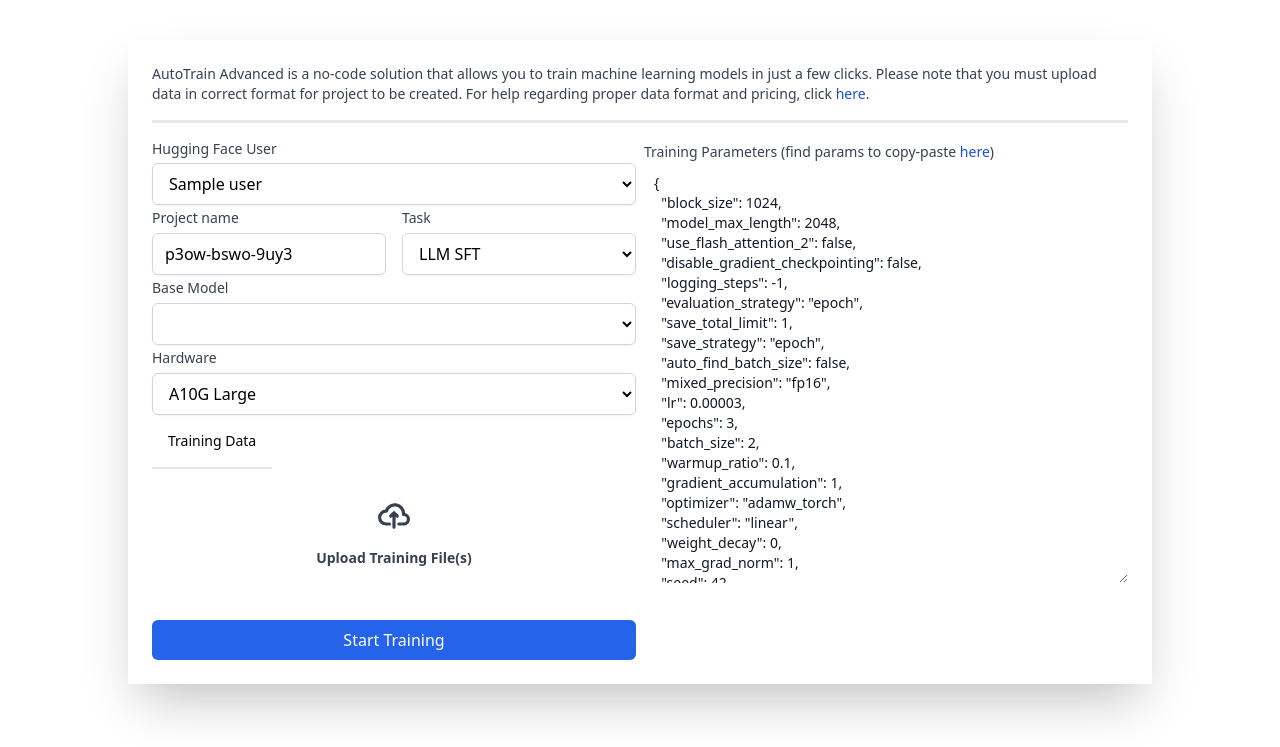
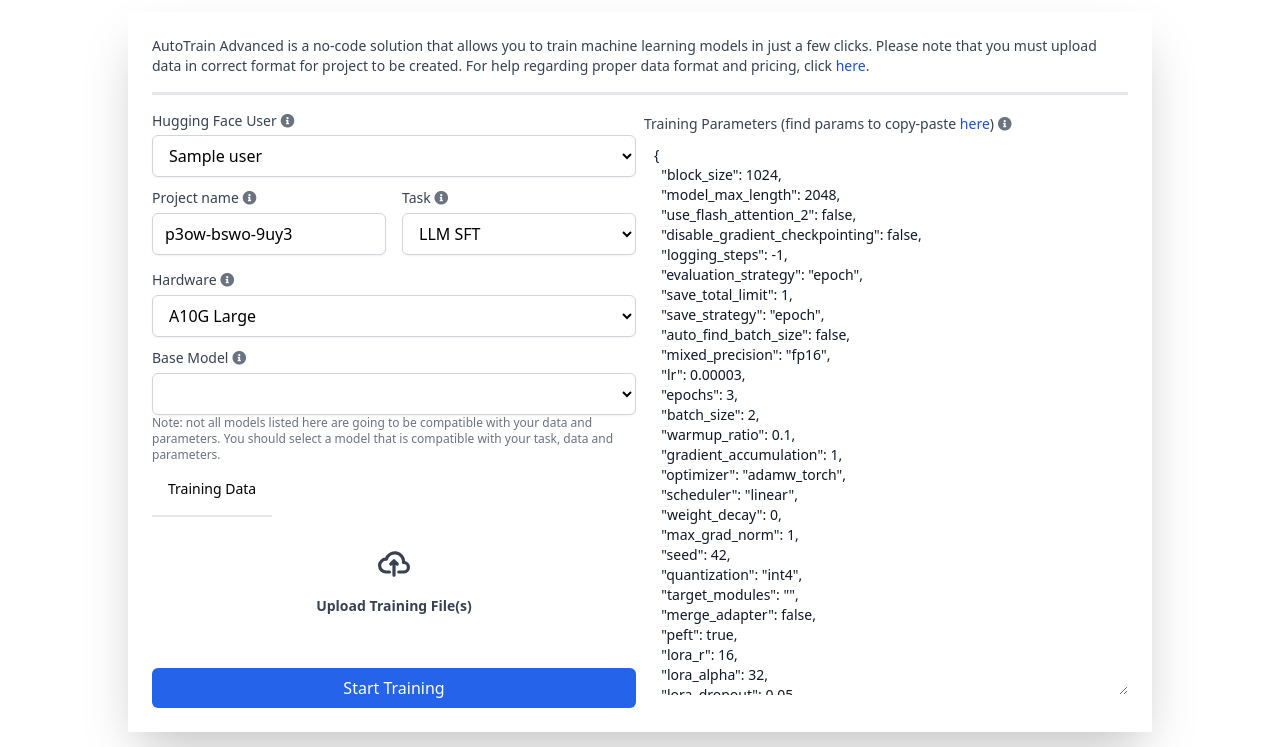
Before and after one commit to huggingface/autotrain-advanced, a FastAPI app: template src/autotrain/templates/index.html in a window 1280 px wide. Shown: the part 53-800 px from the top of the page. Run offline with FastAPI, Linux system fonts and the light colour scheme; the template is opened without the code that fills it: most values are stand-ins (such as "Sample title", 1, 10 or a date in 2020); data that the repository does not hold is empty; parts of the project's set-up code (start-up, migrations or seed data) failed here and were passed over; some libraries are stand-ins or nearby versions.

Commit message:
Add info buttons to the UI

```diff
--- a/src/autotrain/templates/index.html
+++ b/src/autotrain/templates/index.html
@@ -5,6 +5,7 @@
   <meta charset="UTF-8">
   <meta name="viewport" content="width=device-width, initial-scale=1.0">
   <script src="https://cdn.tailwindcss.com"></script>
+  <link rel="stylesheet" href="https://cdnjs.cloudflare.com/ajax/libs/font-awesome/5.15.3/css/all.min.css">
   <script>
     document.addEventListener('DOMContentLoaded', function () {
       document.getElementById('json-error-message').textContent = '';
@@ -68,7 +69,7 @@
       <img src="/static/logo.png" alt="AutoTrain" , class="w-32">
     </div>
   </header>
-  <div class="form-container max-w-5xl mx-auto mt-10 p-6 shadow-2xl">
+  <div class="form-container max-w-5xl mx-auto mt-3 p-6 shadow-2xl">
     <div class="block text-sm font-normal text-gray-700">AutoTrain Advanced is a no-code solution that
       allows you to train machine learning models in just a few clicks. Please note that you must upload data in correct
       format for project to be created.
@@ -78,8 +79,12 @@
     <hr class="h-px my-4 bg-gray-200 border-b-2 dark:bg-gray-700">
     <form action="#" method="post" class="grid grid-cols-2 gap-2" enctype="multipart/form-data">
       <div>
-        <div class="form-group">
-          <label for="autotrain_user" class="block text-sm font-medium text-gray-700">Hugging Face User</label>
+        <div class="form-group mb-2">
+          <label for="autotrain_user" class="block text-sm font-medium text-gray-700">Hugging Face User
+            <button type="button" id="autotrain_user_info" class="text-gray-500 hover:text-gray-700">
+              <i class="fas fa-info-circle"></i>
+            </button>
+          </label>
           <select name="autotrain_user" , id="autotrain_user"
             class="mt-1 block w-full border border-gray-300 px-3 py-2 bg-white rounded-md shadow-sm focus:outline-none focus:ring-indigo-500 focus:border-indigo-500">
             {% for user in valid_users %}
@@ -87,15 +92,23 @@
             {% endfor %}
           </select>
         </div>
-        <div class="columns-2">
+        <div class="columns-2  mb-2">
           <div class="form-group">
-            <label for="project_name" class="text-sm font-medium text-gray-700">Project name</label>
+            <label for="project_name" class="text-sm font-medium text-gray-700">Project name
+              <button type="button" id="project_name_info" class="text-gray-500 hover:text-gray-700">
+                <i class="fas fa-info-circle"></i>
+              </button>
+            </label>
             <input type="text" name="project_name" id="project_name"
               class="mt-1 block w-full border border-gray-300 px-3 py-2 rounded-md shadow-sm focus:outline-none focus:ring-indigo-500 focus:border-indigo-500"
               placeholder="eg: imdb-sentiment-analysis">
           </div>
-          <div class="form-group">
-            <label for="task" class="text-sm font-medium text-gray-700">Task</label>
+          <div class="form-group mb-2">
+            <label for="task" class="text-sm font-medium text-gray-700">Task
+              <button type="button" id="task_info" class="text-gray-500 hover:text-gray-700">
+                <i class="fas fa-info-circle"></i>
+              </button>
+            </label>
             <select id="task" name="task"
               class="mt-1 block w-full border border-gray-300 px-3 py-2 bg-white rounded-md shadow-sm focus:outline-none focus:ring-indigo-500 focus:border-indigo-500">
               <optgroup label="LLM Finetuning">
@@ -119,14 +132,12 @@
             </select>
           </div>
         </div>
-        <div class="form-group">
-          <label for="base_model" class="text-sm font-medium text-gray-700">Base Model</label>
-          <select name="base_model" id="base_model"
-            class="mt-1 block w-full border border-gray-300 px-3 py-2 bg-white rounded-md shadow-sm focus:outline-none focus:ring-indigo-500 focus:border-indigo-500">
-          </select>
-        </div>
-        <div class="form-group">
-          <label for="hardware" class="text-sm font-medium text-gray-700">Hardware</label>
+        <div class="form-group mb-2">
+          <label for="hardware" class="text-sm font-medium text-gray-700">Hardware
+            <button type="button" id="hardware_info" class="text-gray-500 hover:text-gray-700">
+              <i class="fas fa-info-circle"></i>
+            </button>
+          </label>
           <select id="hardware" name="hardware"
             class="mt-1 block w-full border border-gray-300 px-3 py-2 bg-white rounded-md shadow-sm focus:outline-none focus:ring-indigo-500 focus:border-indigo-500">
             {% if enable_local == 1 %}
@@ -158,6 +169,19 @@
             {% endif %}
             {% endif %}
           </select>
+        </div>
+        <div class="form-group">
+          <label for="base_model" class="text-sm font-medium text-gray-700">Base Model
+            <button type="button" id="base_model_info" class="text-gray-500 hover:text-gray-700">
+              <i class="fas fa-info-circle"></i>
+            </button>
+          </label>
+          <select name="base_model" id="base_model"
+            class="mt-1 block w-full border border-gray-300 px-3 py-2 bg-white rounded-md shadow-sm focus:outline-none focus:ring-indigo-500 focus:border-indigo-500">
+          </select>
+          <p class="text-xs font-normal text-gray-500">Note: not all models listed here are going to be compatible with
+            your data and parameters. You should select a model that is compatible with your task, data and parameters.
+          </p>
         </div>
         <div class="form-group">
           <div class="mb-4">
@@ -228,8 +252,12 @@
       <div>
         <div class="form-group">
           <label for="params" class="text-sm font-medium text-gray-700">Training Parameters (find params to
-            copy-paste <a class="text-sm font-medium text-blue-700" href="#">here</a>)</label>
-          <textarea id="params" name="params" rows="20" class="p-2.5 w-full text-sm text-gray-900"
+            copy-paste <a class="text-sm font-medium text-blue-700" href="#">here</a>)
+            <button type="button" id="params_info" class="text-gray-500 hover:text-gray-700">
+              <i class="fas fa-info-circle"></i>
+            </button>
+          </label>
+          <textarea id="params" name="params" rows="27" class="p-2.5 w-full text-sm text-gray-900"
             placeholder="Loading..."></textarea>
         </div>
       </div>
```
